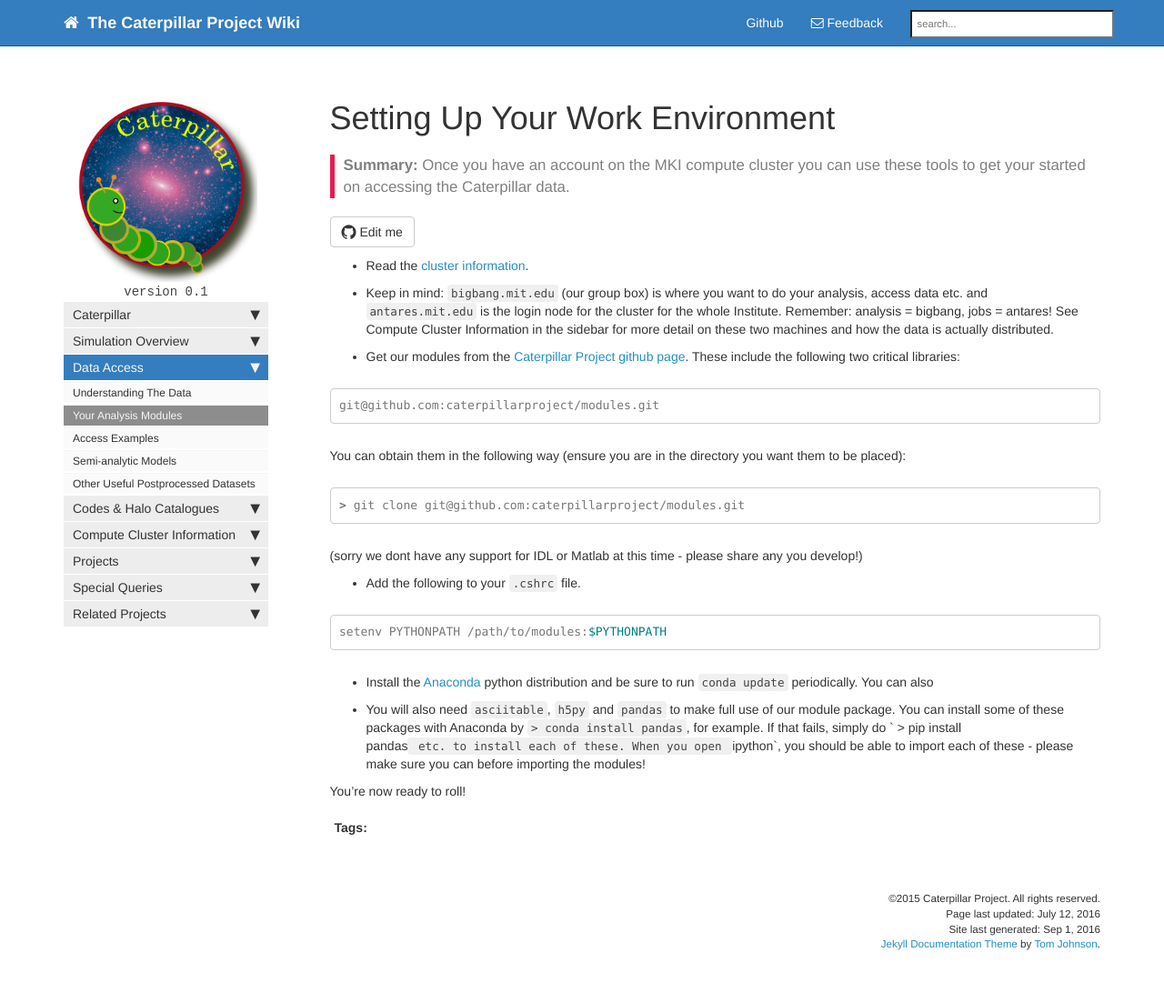
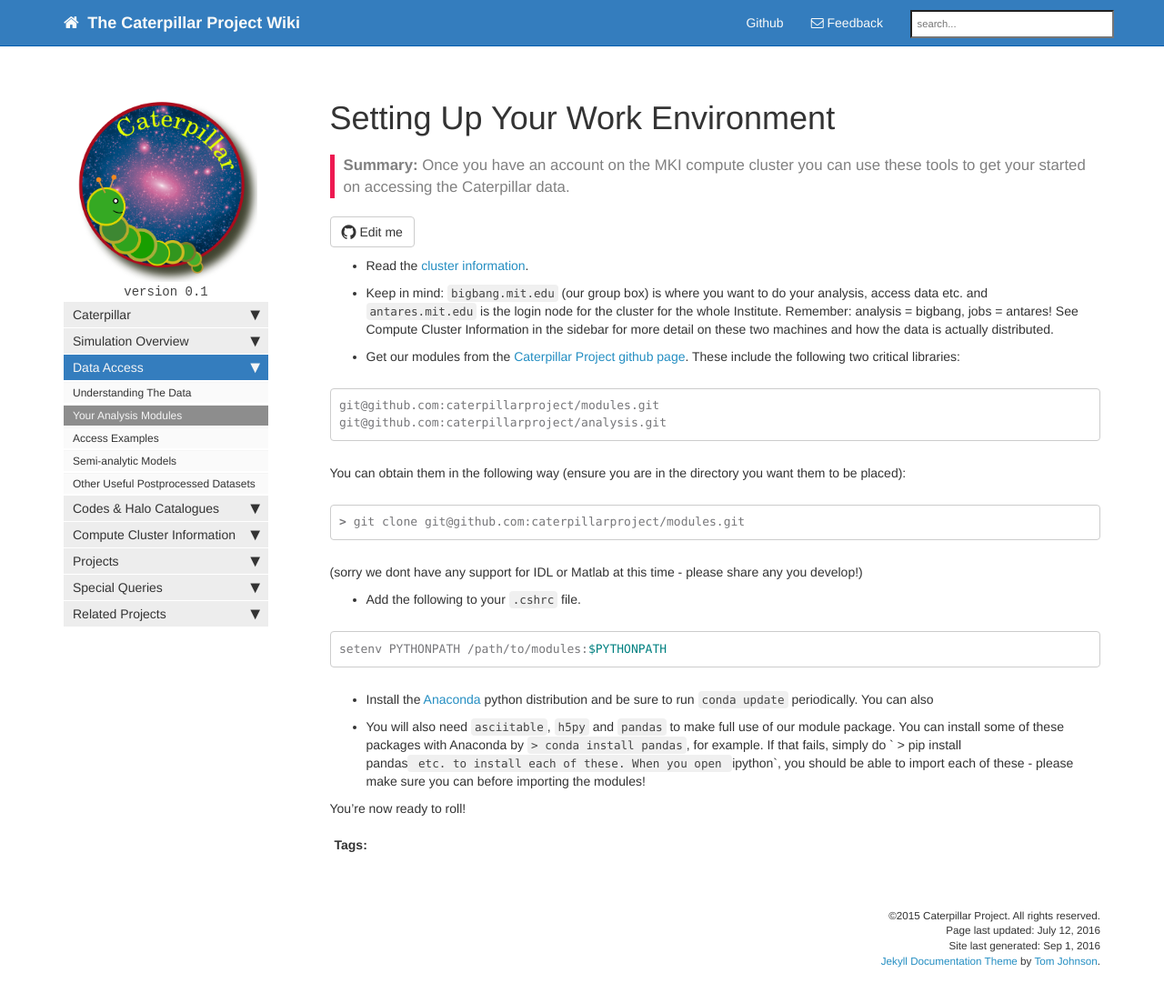
Before and after one commit to caterpillarproject/wiki, a Jekyll site: the page built from doc_modules_and_analysis.md, in a window 1280 px wide and 1126 px high. Shown: the top 1103 px of the window at 91% size. Built offline with Jekyll 4.4.1, drawn with Linux system fonts in a browser that asks for light colours; nearby versions of some CDN libraries; library files that are not in the unit come from our copies; Markdown is read by kramdown in place of the engine named in the settings; comment, search, counter and statistics services are not loaded.

Commit message:
Update doc_modules_and_analysis.md

````diff
--- a/doc_modules_and_analysis.md
+++ b/doc_modules_and_analysis.md
@@ -14,6 +14,7 @@ published: true
 
 ```bash
 git@github.com:caterpillarproject/modules.git
+git@github.com:caterpillarproject/analysis.git
 ```
 
 You can obtain them in the following way (ensure you are in the directory you want them to be placed):
````
